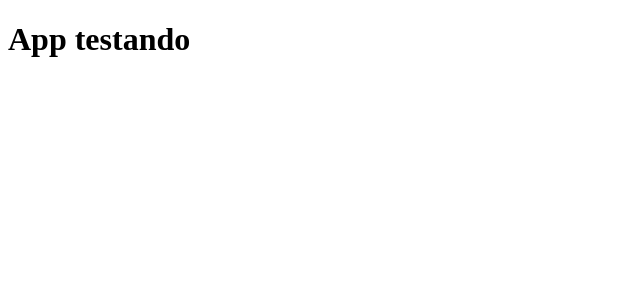
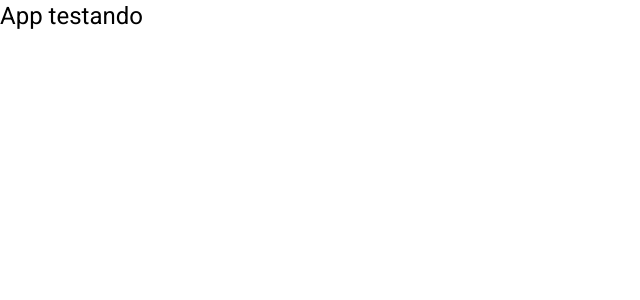
Before and after one commit to TZappiello/Projeto-Fullstack-FrontEnd, an Angular app: page / in a window 1280 px wide. Shown: the top 300 px of the page, without its empty margins (0-640 px from the left). Built offline with nearby package versions, Linux system fonts and the light colour scheme.

Commit message:
adicionado o angular material ao projeto

```diff
--- a/angular.json
+++ b/angular.json
@@ -50,6 +50,7 @@
               "src/assets"
             ],
             "styles": [
+              "./node_modules/@angular/material/prebuilt-themes/indigo-pink.css",
               "src/styles.css"
             ],
             "scripts": []
--- a/package.json
+++ b/package.json
@@ -10,10 +10,12 @@
   "private": true,
   "dependencies": {
     "@angular/animations": "^14.0.0",
+    "@angular/cdk": "^14.0.3",
     "@angular/common": "^14.0.0",
     "@angular/compiler": "^14.0.0",
     "@angular/core": "^14.0.0",
     "@angular/forms": "^14.0.0",
+    "@angular/material": "^14.0.3",
     "@angular/platform-browser": "^14.0.0",
     "@angular/platform-browser-dynamic": "^14.0.0",
     "@angular/router": "^14.0.0",
--- a/src/app/app.module.ts
+++ b/src/app/app.module.ts
@@ -3,6 +3,7 @@
 
 import { AppRoutingModule } from './app-routing.module';
 import { AppComponent } from './app.component';
+import { BrowserAnimationsModule } from '@angular/platform-browser/animations';
 
 @NgModule({
   declarations: [
@@ -10,7 +11,8 @@
   ],
   imports: [
     BrowserModule,
-    AppRoutingModule
+    AppRoutingModule,
+    BrowserAnimationsModule
   ],
   providers: [],
   bootstrap: [AppComponent]
--- a/src/index.html
+++ b/src/index.html
@@ -6,8 +6,11 @@
   <base href="/">
   <meta name="viewport" content="width=device-width, initial-scale=1">
   <link rel="icon" type="image/x-icon" href="favicon.ico">
+  <link rel="preconnect" href="https://fonts.gstatic.com">
+  <link href="https://fonts.googleapis.com/css2?family=Roboto:wght@300;400;500&display=swap" rel="stylesheet">
+  <link href="https://fonts.googleapis.com/icon?family=Material+Icons" rel="stylesheet">
 </head>
-<body>
+<body class="mat-typography">
   <app-root></app-root>
 </body>
 </html>
--- a/src/styles.css
+++ b/src/styles.css
@@ -1 +1,4 @@
 /* You can add global styles to this file, and also import other style files */
+
+html, body { height: 100%; }
+body { margin: 0; font-family: Roboto, "Helvetica Neue", sans-serif; }
```
Also changed, not shown: 1 other file (tests, documents, lock files or other folders).
